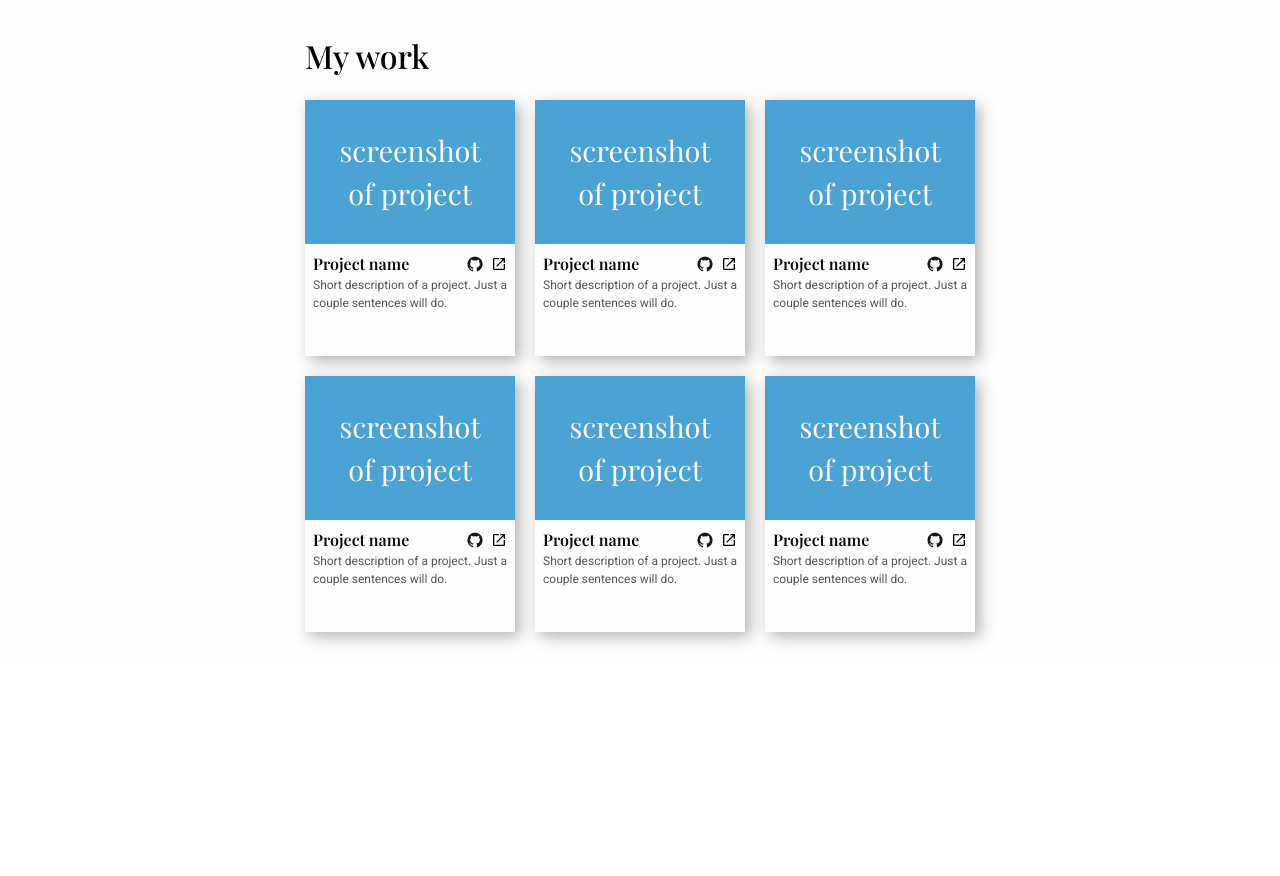
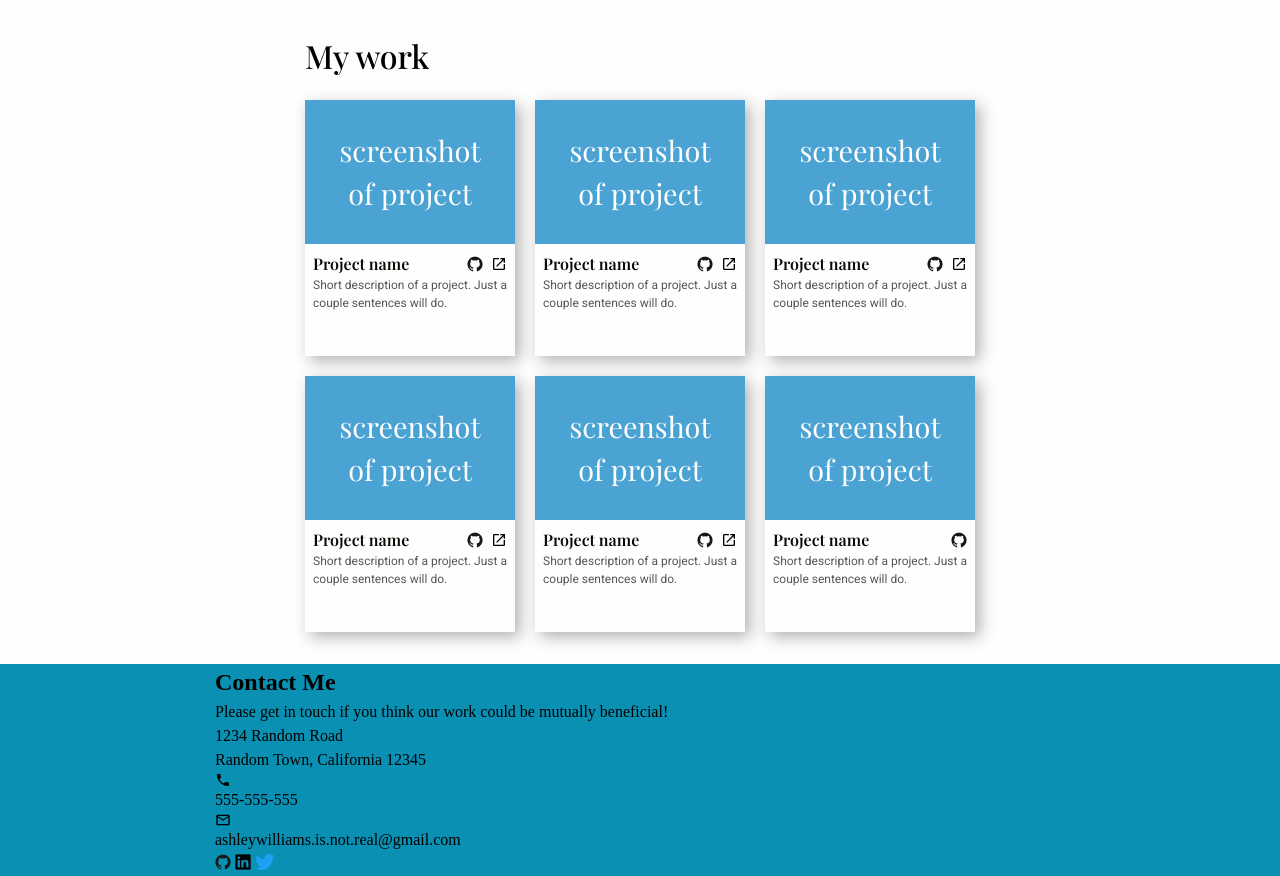
Before and after one commit to silvqrrow/homepage, a plain HTML site: page index.html in a window 1280 px wide. Before the commit the page ends 800 px from the top, so only its background shows below. Drawn offline with nearby package versions, Linux system fonts and the light colour scheme; a web font is replaced by a local one.

Commit message:
Add HTML for the leftside of the footer

```diff
--- a/index.html
+++ b/index.html
@@ -129,12 +129,6 @@
                 <p>Project name</p>
                 <div class="projects_card-lower-icons">
                   <i class="devicon-github-original colored"></i>
-                  <svg xmlns="http://www.w3.org/2000/svg" viewBox="0 0 24 24">
-                    <title>open-in-new</title>
-                    <path
-                      d="M14,3V5H17.59L7.76,14.83L9.17,16.24L19,6.41V10H21V3M19,19H5V5H12V3H5C3.89,3 3,3.9 3,5V19A2,2 0 0,0 5,21H19A2,2 0 0,0 21,19V12H19V19Z"
-                    />
-                  </svg>
                 </div>
               </div>
               <div class="projects__card-lower-description">
@@ -145,5 +139,43 @@
         </div>
       </section>
     </main>
+    <footer>
+      <div class="footer-container">
+        <div class="footer-left">
+          <h2>Contact Me</h2>
+          <p>
+            Please get in touch if you think our work could be mutually
+            beneficial!
+          </p>
+          <p>
+            1234 Random Road<br />
+            Random Town, California 12345
+          </p>
+          <div class="phone">
+            <svg xmlns="http://www.w3.org/2000/svg" viewBox="0 0 24 24">
+              <title>phone</title>
+              <path
+                d="M6.62,10.79C8.06,13.62 10.38,15.94 13.21,17.38L15.41,15.18C15.69,14.9 16.08,14.82 16.43,14.93C17.55,15.3 18.75,15.5 20,15.5A1,1 0 0,1 21,16.5V20A1,1 0 0,1 20,21A17,17 0 0,1 3,4A1,1 0 0,1 4,3H7.5A1,1 0 0,1 8.5,4C8.5,5.25 8.7,6.45 9.07,7.57C9.18,7.92 9.1,8.31 8.82,8.59L6.62,10.79Z"
+              />
+            </svg>
+            <p>555-555-555</p>
+          </div>
+          <div class="email">
+            <svg xmlns="http://www.w3.org/2000/svg" viewBox="0 0 24 24">
+              <title>email-outline</title>
+              <path
+                d="M22 6C22 4.9 21.1 4 20 4H4C2.9 4 2 4.9 2 6V18C2 19.1 2.9 20 4 20H20C21.1 20 22 19.1 22 18V6M20 6L12 11L4 6H20M20 18H4V8L12 13L20 8V18Z"
+              />
+            </svg>
+            <p>ashleywilliams.is.not.real@gmail.com</p>
+          </div>
+          <div class="social-icons">
+            <i class="devicon-github-original colored"></i>
+            <i class="devicon-linkedin-plain"></i>
+            <i class="devicon-twitter-original colored"></i>
+          </div>
+        </div>
+      </div>
+    </footer>
   </body>
 </html>
--- a/styles.css
+++ b/styles.css
@@ -129,3 +129,15 @@ svg {
     text-align: center;
   }
 }
+
+/* FOOTER */
+
+footer {
+  background-color: #0990b2;
+}
+
+.footer-container {
+  margin: 0 auto;
+  width: 90%;
+  max-width: 850px;
+}
```
